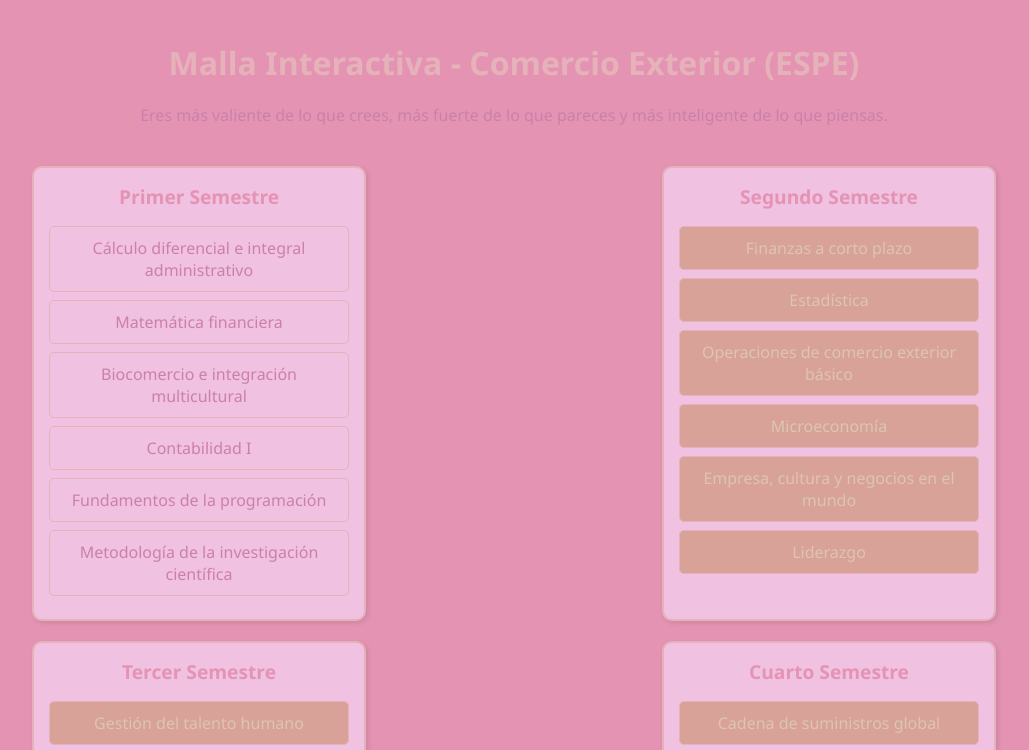
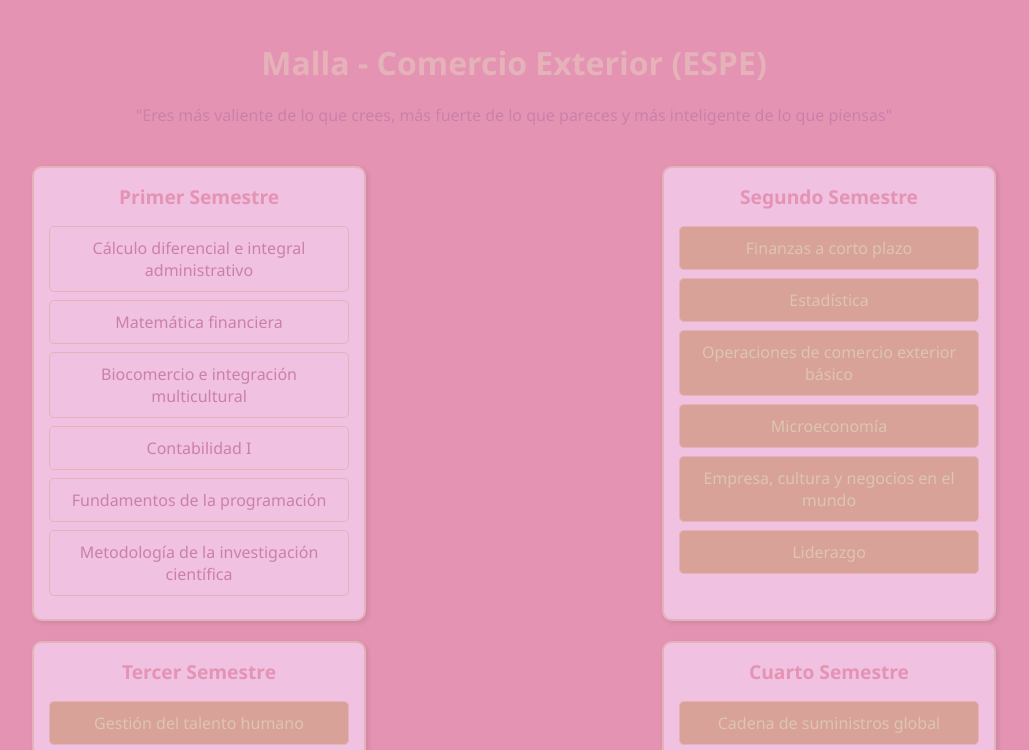
Before and after one commit to Anahi2018/Malla-Comercio-Exterior, a plain HTML site: page index.html in a window 1280 px wide. Shown: the top 750 px of the page, without its empty margins (126-1155 px from the left). Drawn offline with Linux system fonts and the light colour scheme.

Commit message:
Update index.html

```diff
--- a/index.html
+++ b/index.html
@@ -8,9 +8,9 @@
 </head>
 <body>
     <main>
-        <h1>Malla Interactiva - Comercio Exterior (ESPE)</h1>
+        <h1>Malla - Comercio Exterior (ESPE)</h1>
         <p>
-            Eres más valiente de lo que crees, más fuerte de lo que pareces y más inteligente de lo que piensas.
+            "Eres más valiente de lo que crees, más fuerte de lo que pareces y más inteligente de lo que piensas"
         </p>
         <div id="malla-container"></div>
     </main>
```
